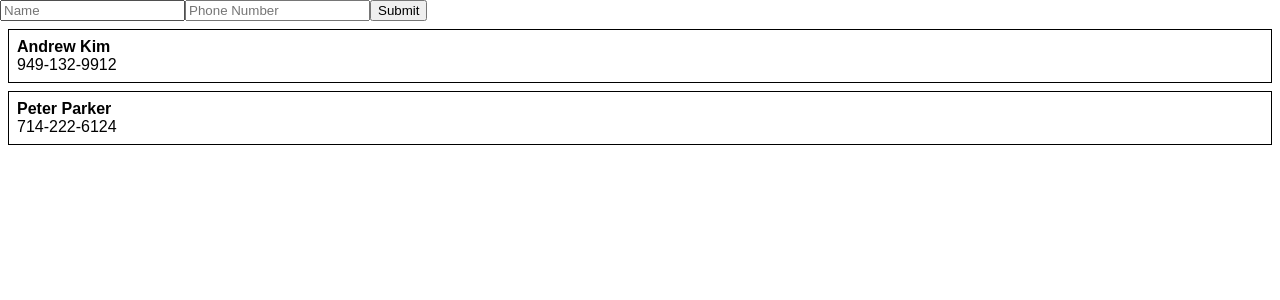
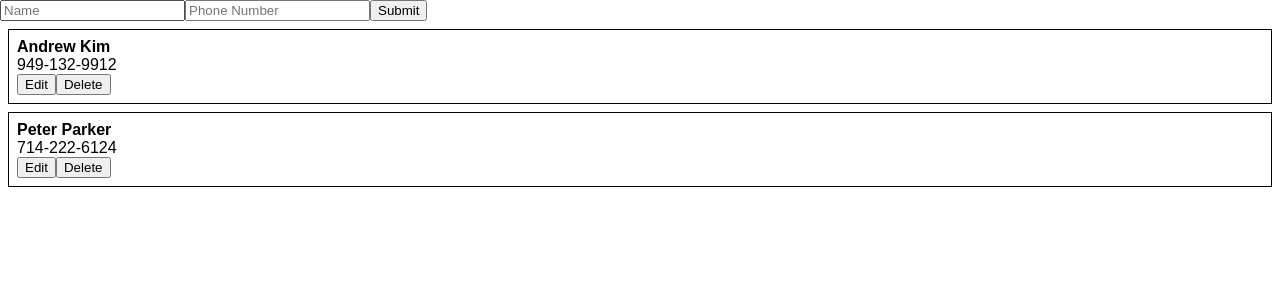
Before and after one commit to kimshuk/phone-book, a React (Create React App) app: page / in a window 1280 px wide. Shown: the top 300 px of the page. Built offline with nearby package versions, Linux system fonts and the light colour scheme.

Commit message:
adding edit and delete list

```diff
--- a/src/App.js
+++ b/src/App.js
@@ -26,13 +26,32 @@
     });
   };
 
+  handleRemove = id => {
+    const { information } = this.state;
+    this.setState({
+      information: information.filter(info => info.id !== id)
+    });
+  };
+  handleUpdate = (id, data) => {
+    const { information } = this.state;
+    this.setState({
+      information: information.map(
+        info => (id === info.id ? { ...info, ...data } : info)
+      )
+    });
+  };
+
   render() {
     console.log(this.state);
     const { information } = this.state;
     return (
       <div>
         <PhoneForm onCreate={this.handleCreate} />
-        <PhoneInfoList data={this.state.information} />
+        <PhoneInfoList
+          data={this.state.information}
+          onRemove={this.handleRemove}
+          onUpdate={this.handleUpdate}
+        />
       </div>
     );
   }
--- a/src/components/PhoneInfo.js
+++ b/src/components/PhoneInfo.js
@@ -9,12 +9,86 @@
     }
   };
 
+  state = {
+    // if true, show value in input form
+    editing: false,
+    name: "",
+    phone: ""
+  };
+
+  handleRemove = () => {
+    const { info, onRemove } = this.props;
+    onRemove(info.id);
+  };
+
+  handleToggleEdit = () => {
+    const { editing } = this.state;
+    this.setState({ editing: !editing });
+  };
+
+  // when onChange triggers
+  handleChange = e => {
+    const { name, value } = e.target;
+    this.setState({
+      [name]: value
+    });
+  };
+
+  componentDidUpdate(prevProps, prevState) {
+    // when editing changed
+
+    const { info, onUpdate } = this.props;
+    if (!prevState.editing && this.state.editing) {
+      // editing changed false -> true
+      // add info value to state
+      this.setState({
+        name: info.name,
+        phone: info.phone
+      });
+    }
+
+    if (prevState.editing && !this.state.editing) {
+      // editing value changed true -> false
+      onUpdate(info.id, {
+        name: this.state.name,
+        phone: this.state.phone
+      });
+    }
+  }
+
   render() {
     const style = {
       border: "1px solid black",
       padding: "8px",
       margin: "8px"
     };
+
+    const { editing } = this.state;
+
+    if (editing) {
+      return (
+        <div style={style}>
+          <div>
+            <input
+              value={this.state.name}
+              name="name"
+              placeholder="Name"
+              onChange={this.handleChange}
+            />
+          </div>
+          <div>
+            <input
+              value={this.state.phone}
+              name="phone"
+              placeholder="Phone Number"
+              onChange={this.handleChange}
+            />
+          </div>
+          <button onClick={this.handleToggleEdit}>Edit</button>
+          <button onClick={this.handleRemove}>Delete</button>
+        </div>
+      );
+    }
 
     const { name, phone, id } = this.props.info;
 
@@ -24,6 +98,8 @@
           <b>{name}</b>
         </div>
         <div>{phone}</div>
+        <button onClick={this.handleToggleEdit}>Edit</button>
+        <button onClick={this.handleRemove}>Delete</button>
       </div>
     );
   }
--- a/src/components/PhoneInfoList.js
+++ b/src/components/PhoneInfoList.js
@@ -3,12 +3,21 @@
 
 class PhoneInfoList extends Component {
   static defaultProps = {
-    data: []
+    list: [],
+    onRemove: () => console.warn("onRemove not defined"),
+    onUpdate: () => console.warn("onUpdate not defined")
   };
 
   render() {
-    const { data } = this.props;
-    const list = data.map(info => <PhoneInfo key={info.id} info={info} />);
+    const { data, onRemove, onUpdate } = this.props;
+    const list = data.map(info => (
+      <PhoneInfo
+        key={info.id}
+        info={info}
+        onRemove={onRemove}
+        onUpdate={onUpdate}
+      />
+    ));
 
     return <div>{list}</div>;
   }
```
